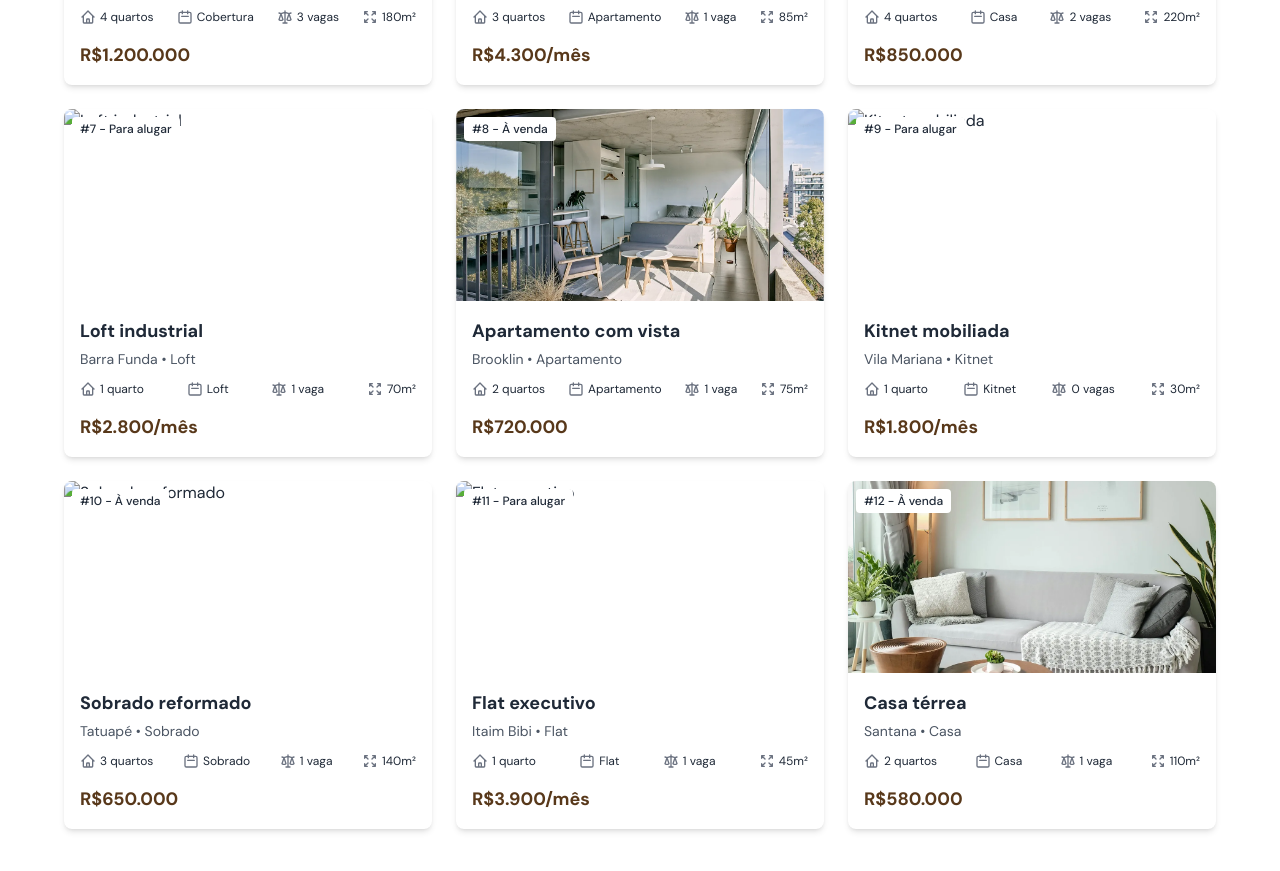
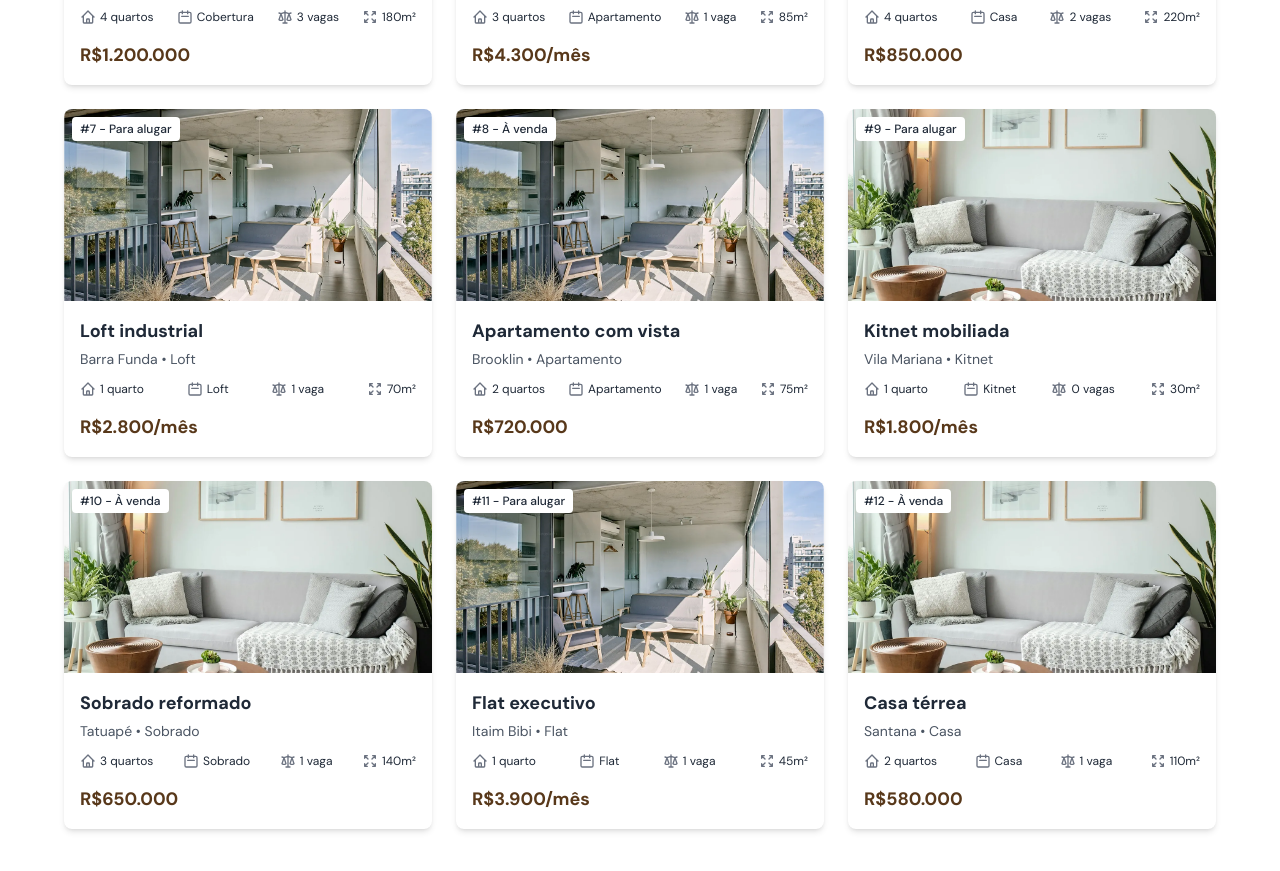
Before and after one commit to cibellemc/urban-lease, a plain HTML site: page search-results.html in a window 1280 px wide. Shown: the part 1101-1972 px from the top of the page. Drawn offline with nearby package versions, Linux system fonts and the light colour scheme.

Commit message:
chore: atualizar README e imagens

```diff
--- a/data/mock-data.json
+++ b/data/mock-data.json
@@ -34,7 +34,7 @@
     "type": "Apartamento",
     "parking": 0,
     "area": "35m²",
-    "image": "images/property3.jpg",
+    "image": "images/casa.webp",
     "status": "Para alugar",
     "featured": true
   },
@@ -47,7 +47,7 @@
     "type": "Cobertura",
     "parking": 3,
     "area": "180m²",
-    "image": "images/property4.jpg",
+    "image": "images/apto.webp",
     "status": "À venda",
     "featured": true
   },
@@ -86,7 +86,7 @@
     "type": "Loft",
     "parking": 1,
     "area": "70m²",
-    "image": "images/property7.jpg",
+    "image": "images/apto.webp",
     "status": "Para alugar",
     "featured": false
   },
@@ -112,7 +112,7 @@
     "type": "Kitnet",
     "parking": 0,
     "area": "30m²",
-    "image": "images/property9.jpg",
+    "image": "images/casa.webp",
     "status": "Para alugar",
     "featured": false
   },
@@ -125,7 +125,7 @@
     "type": "Sobrado",
     "parking": 1,
     "area": "140m²",
-    "image": "images/property10.jpg",
+    "image": "images/casa.webp",
     "status": "À venda",
     "featured": false
   },
@@ -138,7 +138,7 @@
     "type": "Flat",
     "parking": 1,
     "area": "45m²",
-    "image": "images/property11.jpg",
+    "image": "images/apto.webp",
     "status": "Para alugar",
     "featured": false
   },
--- a/search-results.html
+++ b/search-results.html
@@ -10,6 +10,7 @@
       href="https://fonts.googleapis.com/css2?family=DM+Sans:ital,wght@0,400;0,500;0,700;1,400&display=swap"
       rel="stylesheet"
     />
+    <link rel="icon" type="image/png" href="images/logo-com-fundo.png" />
     <script src="https://cdn.tailwindcss.com"></script>
     <script>
       tailwind.config = {
```
Also changed, not shown: README.md, 2 other files.
